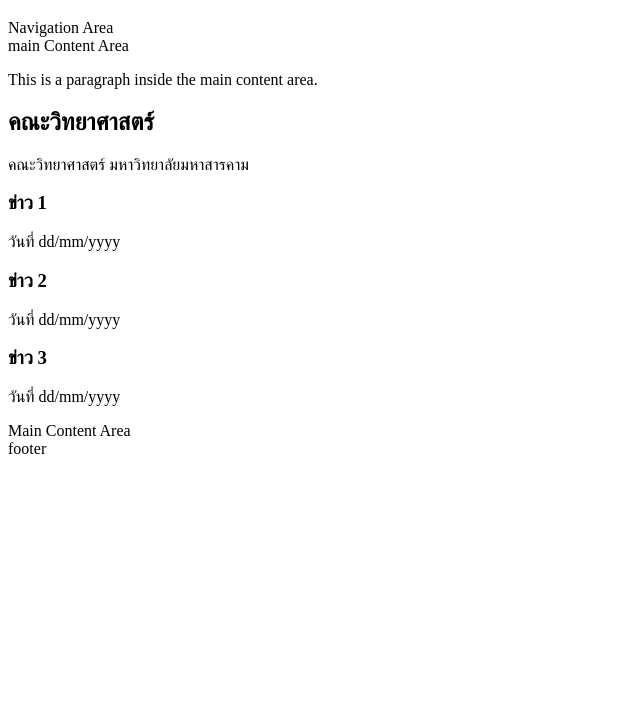
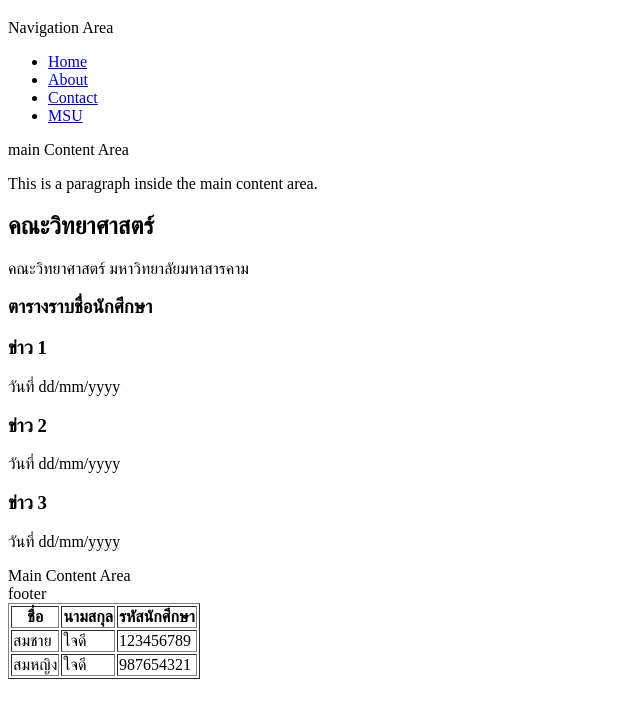
Before and after one commit to Chabiao44/--------------, a plain HTML site: page index.html in a window 1280 px wide. Shown: the part 61-776 px from the top of the page, without its empty margins (0-640 px from the left). Drawn offline with Linux system fonts and the light colour scheme.

Commit message:
ข่าว

```diff
--- a/index.html
+++ b/index.html
@@ -15,11 +15,39 @@
      <nav>
         Navigation Area
      </nav>
+        <ul>
+            <li><a href="/">Home</a></li>
+            <li><a href="/about">About</a></li>
+            <li><a href="/contact">Contact</a></li>
+            <li><a href="https://www.google.com">MSU</a></li>
+        </ul>
      <div>
         main Content Area
         <p>This is a paragraph inside the main content area.</p>
         <h2>คณะวิทยาศาสตร์</h2>
         <p>คณะวิทยาศาสตร์ มหาวิทยาลัยมหาสารคาม</p>
+        <h3>ตารางราบชื่อนักศึกษา</h3>
+        <table border="1">
+            <tr>
+                <th>ชื่อ</th>
+                <th>นามสกุล</th>
+                <th>รหัสนักศึกษา</th>
+            </tr>
+            <tr>
+                <td>สมชาย</td>
+                <td>ใจดี</td>
+                <td>123456789</td>
+            </tr>
+            <tr>
+                <td>สมหญิง</td>
+                <td>ใจดี</td>
+                <td>987654321</td>
+            </tr>
+
+
+
+
+
         <div><h3> ข่าว 1 </h3>
         <p>วันที่ dd/mm/yyyy</p>
         </div>
```
